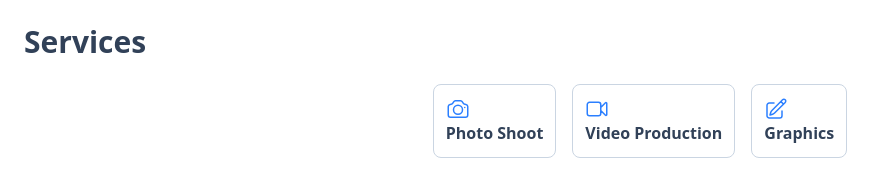
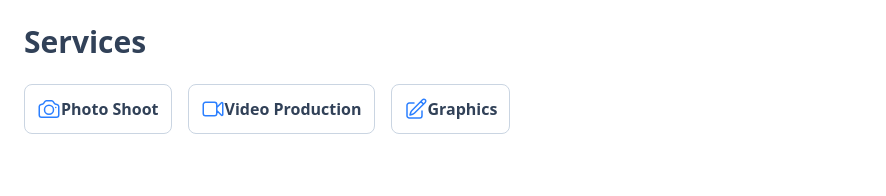
Before and after one commit to AbdeslamAn/tailwindcss4, a website: page src/03_services.html in a window 1280 px wide. Shown: the whole page, without its empty margins (0-886 px from the left). Drawn offline with Linux system fonts and the light colour scheme.

Commit message:
Stayling Servicesseite / Style Services page

```diff
--- a/src/03_services.html
+++ b/src/03_services.html
@@ -14,8 +14,9 @@
     </head>
     <body class="p-6 text-slate-700">
         <h1 class="text-3xl font-bold">Services</h1>
-        <div class="mt-6 flex  gap-4 justify-center">
-            <div class="border border-slate-300 p-3 rounded-lg">
+        <div class="mt-6 flex  gap-4 ">
+            <div class="flex-auto border border-slate-300 p-3 rounded-lg
+                        flex gap-2 justify-center items-center">
                 <svg
                     xmlns="http://www.w3.org/2000/svg"
                     fill="none"
@@ -37,7 +38,8 @@
                 </svg>
                 <span class="font-semibold"> Photo Shoot </span>
             </div>
-            <div class="border border-slate-300 p-3 rounded-lg">
+            <div class="flex-auto border border-slate-300 p-3 rounded-lg
+                        flex gap-2 justify-center items-center">
                 <svg
                     xmlns="http://www.w3.org/2000/svg"
                     fill="none"
@@ -54,7 +56,8 @@
                 </svg>
                 <span class="font-semibold"> Video Production </span>
             </div>
-            <div class="border border-slate-300 p-3 rounded-lg">
+            <div class="flex-auto border border-slate-300 p-3 rounded-lg
+                        flex gap-2 justify-center items-center">
                 <svg
                     xmlns="http://www.w3.org/2000/svg"
                     fill="none"
```
